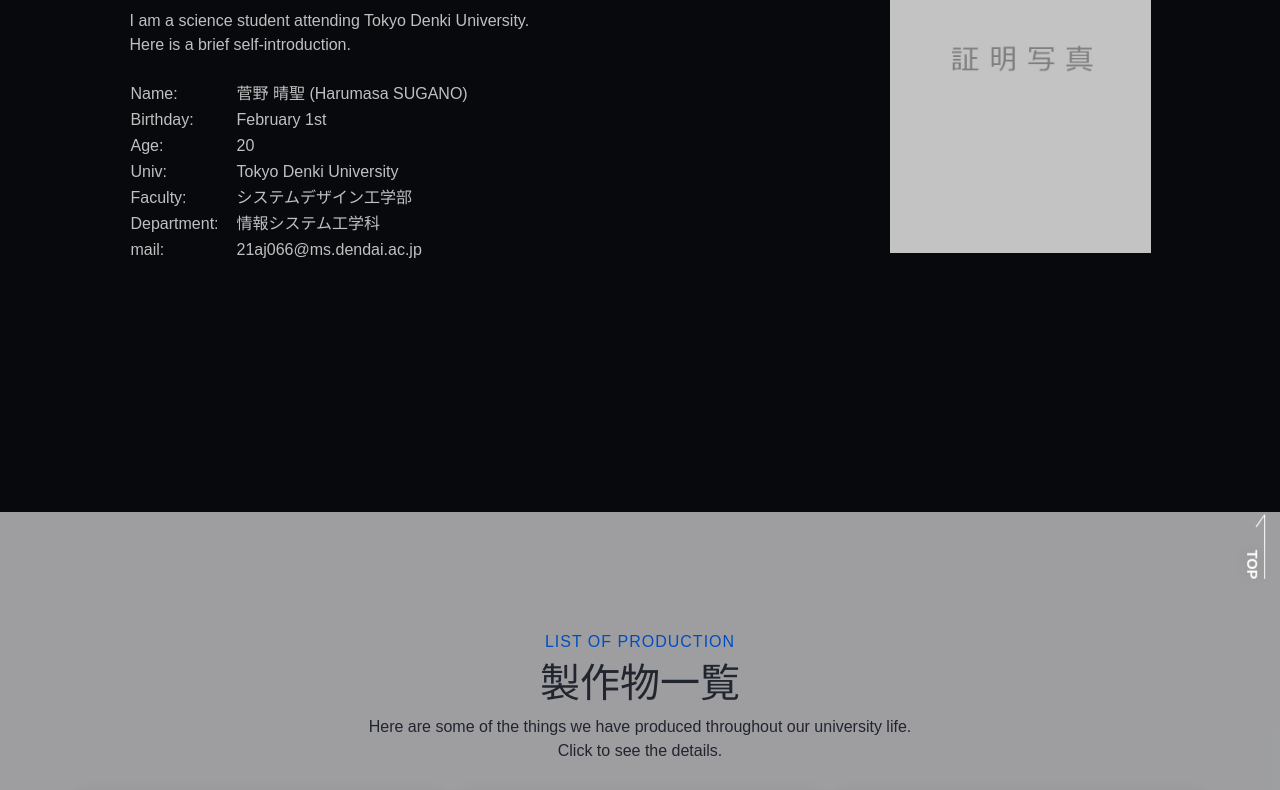
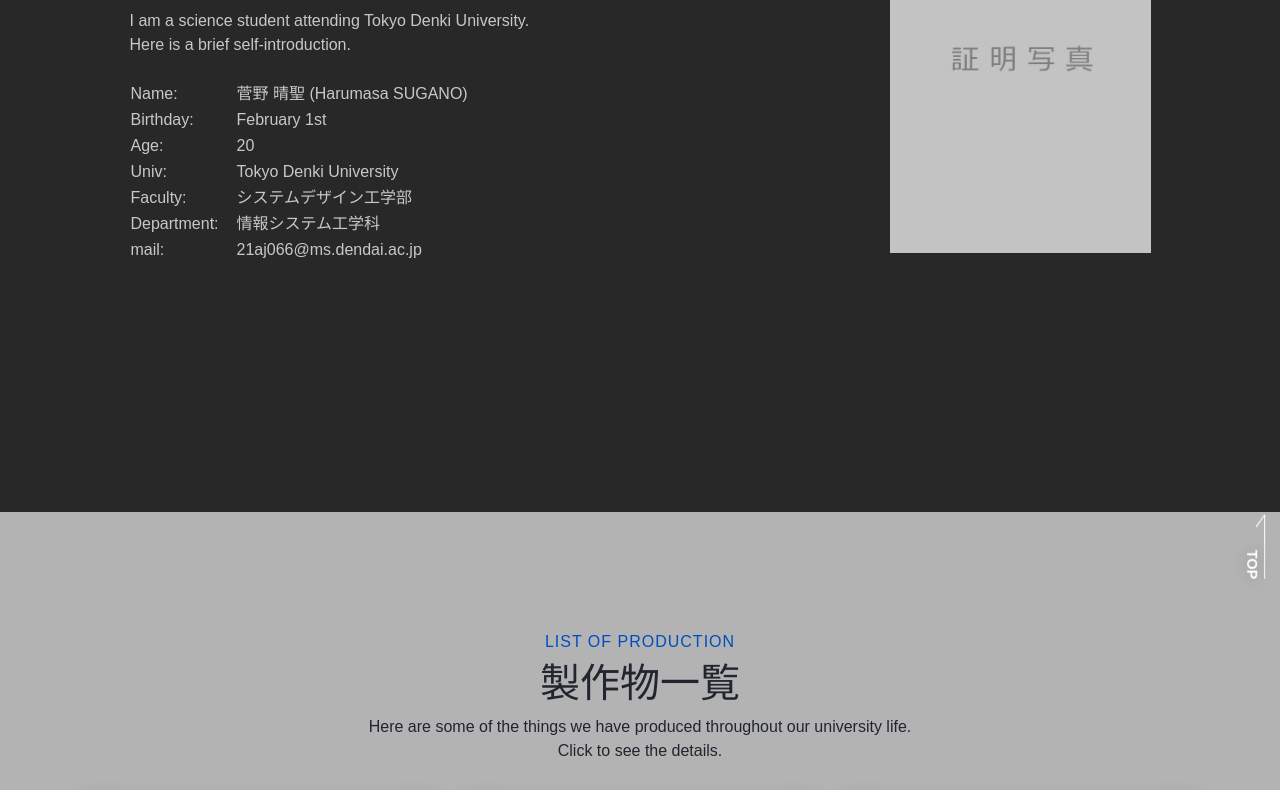
Before and after one commit to CosmosSG/sg.site, a plain HTML site: page index.html in a window 1280 px wide. Shown: the part 288-1078 px from the top of the page. Drawn offline with nearby package versions, Linux system fonts and the light colour scheme; the site is published under a folder, as on GitHub Pages, so addresses that start at the root find nothing; files whose address does not match are found by name.

Commit message:
Add files via upload

```diff
--- a/style.css
+++ b/style.css
@@ -9,7 +9,7 @@ body {
     margin: 0;
     background-color: #21252f;
     font-family: 'Sora', sans-serif;
-    background-image: url(/img/back1.jpg);
+    background-image: url(md_/back1.jpg);
     background-position: center;
     background-size: cover;
     background-attachment: fixed;
```
